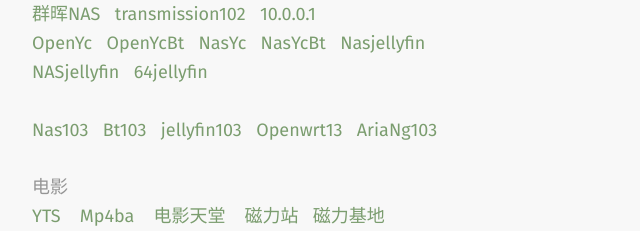
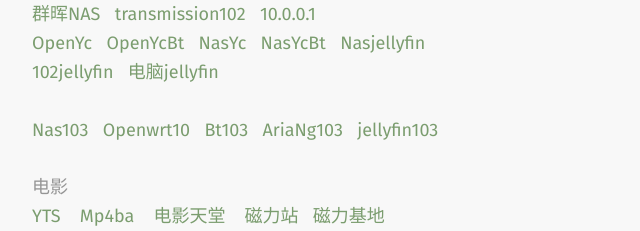
Before and after one commit to nolevo/home, a plain HTML site: page index.html in a window 1280 px wide. Shown: the part 526-757 px from the top of the page, 208-848 px from the left. Drawn offline with Linux system fonts and the light colour scheme.

Commit message:
2019年07月23日 15:42:18

```diff
--- a/index.html
+++ b/index.html
@@ -102,16 +102,17 @@
 
 </br>
 
-<a href="http://10.0.0.102:8096/web/index.html#!/home.html" target="_blank">NASjellyfin</a>&nbsp;&nbsp;
-<a href="http://10.0.0.77:8096/web/index.html#!/home.html" target="_blank">64jellyfin</a>&nbsp;&nbsp;
+<a href="http://10.0.0.102:8096/web/index.html#!/home.html" target="_blank">102jellyfin</a>&nbsp;&nbsp;
+<a href="http://10.0.0.7:8096/web/index.html#!/home.html" target="_blank">电脑jellyfin</a>&nbsp;&nbsp;
 
 </br></br>
 
 <a href="http://10.0.0.103:5000/" target="_blank">Nas103</a>&nbsp;&nbsp;
+<a href="http://10.0.0.10/cgi-bin/luci/" target="_blank">Openwrt10</a>&nbsp;&nbsp;
 <a href="http://10.0.0.103:9091/" target="_blank">Bt103</a>&nbsp;&nbsp;
+<a href="http://10.0.0.103:6801/" target="_blank">AriaNg103</a>&nbsp;&nbsp;
 <a href="http://10.0.0.103:8096/" target="_blank">jellyfin103</a>&nbsp;&nbsp;
-<a href="http://10.0.0.13/cgi-bin/luci/" target="_blank">Openwrt13</a>&nbsp;&nbsp;
-<a href="http://10.0.0.103:6801/" target="_blank">AriaNg103</a>&nbsp;&nbsp;
+
 
 
 
```
